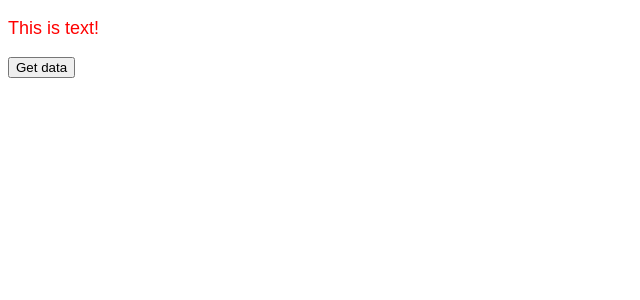
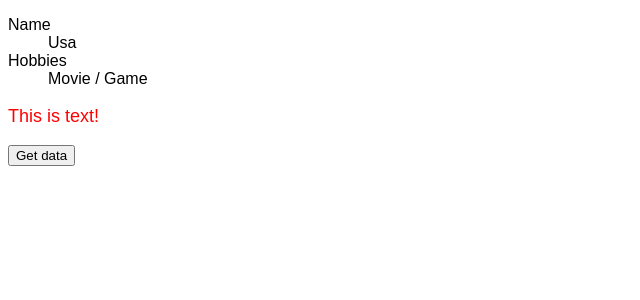
Before and after one commit to Remi-1201/React-Typescript-01, a React (Create React App) app: page / in a window 1280 px wide. Shown: the top 300 px of the page, without its empty margins (0-640 px from the left). Built offline with nearby package versions, Linux system fonts and the light colour scheme.

Commit message:
7. オプショナルチェイニングで null 安全なコードを書く

```diff
--- a/src/App.tsx
+++ b/src/App.tsx
@@ -5,10 +5,17 @@
 // 5- コンポネント化したTodoTypeをimport
 import { TodoType } from "./types/todo";
 import { Text } from "./Text";
+import { UserProfile } from "./UserProfile";
+import { User } from "./types/user";
+
+//7- add function "user"
+const user: User = {
+  name: "Usa",
+  hobbies: ["Movie", "Game"]
+};
 
 // 3- Todoのpropsに型を指定する
 // 5- copy to ./types/todo.ts
-
 export default function App() {
   // 2- <any> = useStateの型
   // 3- <Array<TodoType>> = useStateの型
@@ -25,6 +32,7 @@
   };
   return (
     <div className="App">
+      <UserProfile user={user} />
       <Text color="red" fontSize="18px" />
       <button onClick={onClickFetchData}>Get data</button>
       {todos.map((todo) => (
--- /dev/null
+++ b/src/UserProfile.tsx
@@ -0,0 +1,20 @@
+// 7- "?"=オプショナルチェイニングでnull安全なコードを書く
+import { VFC } from "react";
+import { User } from "./types/user";
+
+type Props = {
+  user: User;
+};
+
+export const UserProfile: VFC<Props> = (props) => {
+  const { user } = props;
+  return (
+    <dl>
+      <dt>Name</dt>
+      <dd>{user.name}</dd>
+      <dt>Hobbies</dt>
+      {/* 7- hobbiesが存在しない可能性もあるから"?"を付ける */}
+      <dd>{user.hobbies?.join(" / ")}</dd>
+    </dl>
+  );
+};
--- /dev/null
+++ b/src/types/user.ts
@@ -0,0 +1,6 @@
+// 7- "?"=オプショナルチェイニングでnull安全なコードを書く
+export type User = {
+  name: string;
+  // 趣味が複数ある場合、文字列の配列として受け入れる
+  hobbies?: Array<string>;
+};
```
Also changed, not shown: 1 other file (tests, documents, lock files or other folders).
